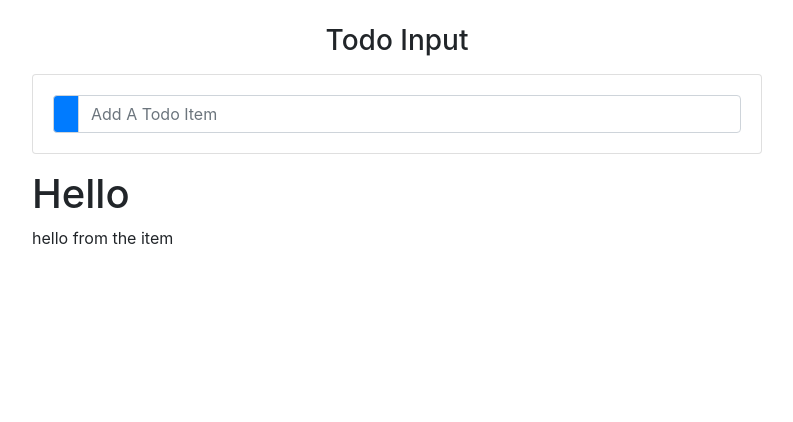
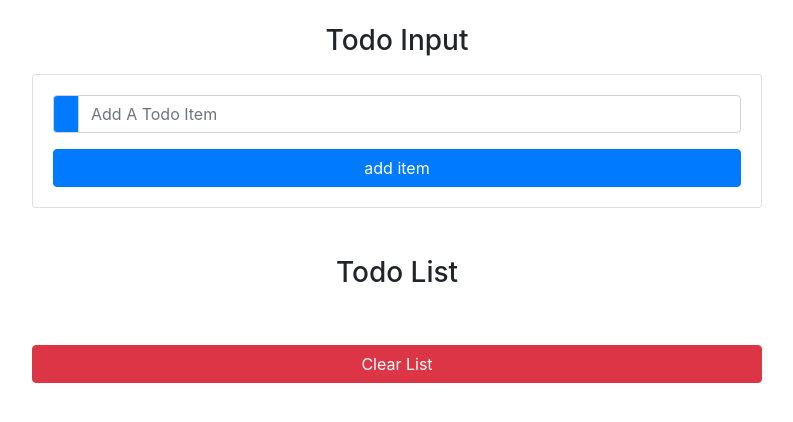
Before and after one commit to ritamxy/React-Todo-List, a React (Create React App) app: page / in a window 1280 px wide. Shown: the top 422 px of the page, without its empty margins (243-1036 px from the left). Built offline with nearby package versions, Linux system fonts and the light colour scheme; some icons are missing.

Commit message:
add button for clear list

```diff
--- a/src/components/TodoInput.js
+++ b/src/components/TodoInput.js
@@ -17,6 +17,9 @@
               placeholder="add a todo item"
             />
           </div>
+          <button type="submit" className="btn btn-block btn-primary mt-3">
+            add item
+          </button>
         </form>
       </div>
     );
--- a/src/components/TodoList.js
+++ b/src/components/TodoList.js
@@ -5,10 +5,16 @@
   state = {};
   render() {
     return (
-      <div>
-        <h1>Hello</h1>
-        <TodoItem />
-      </div>
+      <ul className="list-group my-5">
+        <h3 className="text-capitalize text-center">todo list</h3>
+
+        <button
+          type="button"
+          className="btn btn-danger btn-clock text-capitalize mt-5"
+        >
+          clear list
+        </button>
+      </ul>
     );
   }
 }
```
